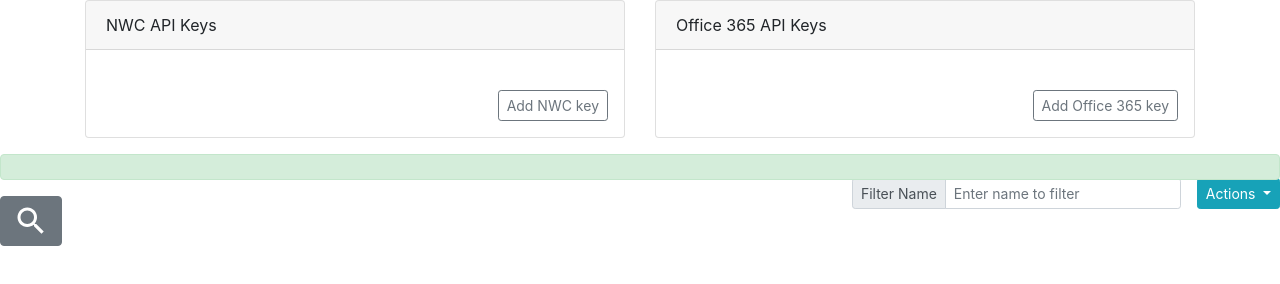
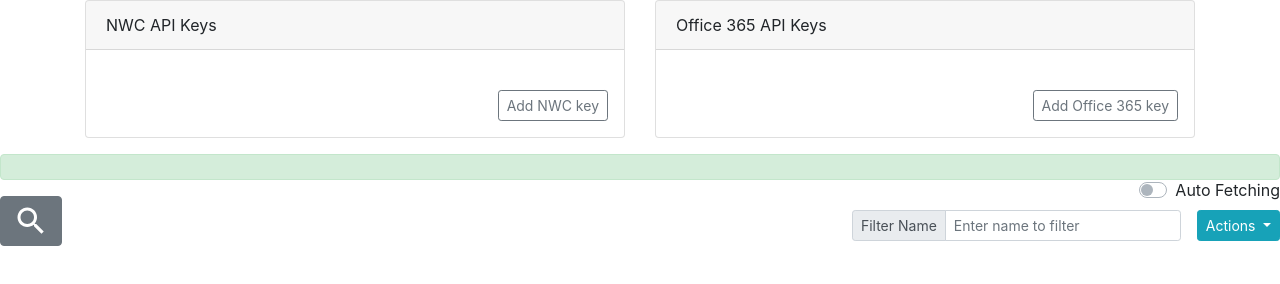
Before and after one commit to PengWang0316/Nintex-Workflow, a website built with webpack: page app/index.html in a window 1280 px wide. Built offline with nearby package versions, Linux system fonts and the light colour scheme; what tabulator-tables would draw is missing.

Commit message:
Added a switch button for auto fetching

```diff
--- a/app/index.html
+++ b/app/index.html
@@ -49,7 +49,13 @@
         </div>
       </div>
 
-      <div class="float-right mt-4 d-flex">
+      <div class="float-right mt-4">
+        <div class="d-flex justify-content-end custom-control custom-switch">
+          <input type="checkbox" class="custom-control-input" id="fetchingSwitch">
+          <label class="custom-control-label" for="fetchingSwitch">Auto Fetching</label>
+        </div>
+
+        <div class="mt-2 d-flex">
           <div class="input-group input-group-sm mb-3 filter-div">
             <div class="input-group-prepend">
               <span class="input-group-text">Filter Name</span>
@@ -68,6 +74,8 @@
             </div>
           </div>
         </div>
+      </div>
+
       <!-- API key panel end -->
 
       <div id="workflowTable"></div>
```
Lines whose indentation alone changed are shown as unchanged.
